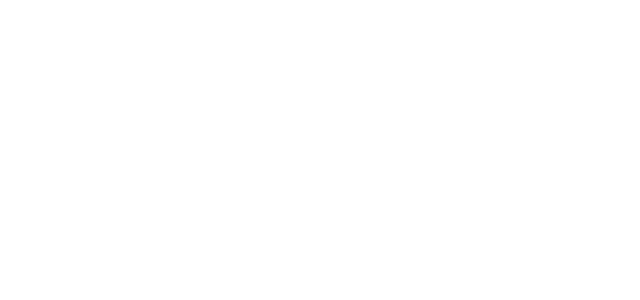
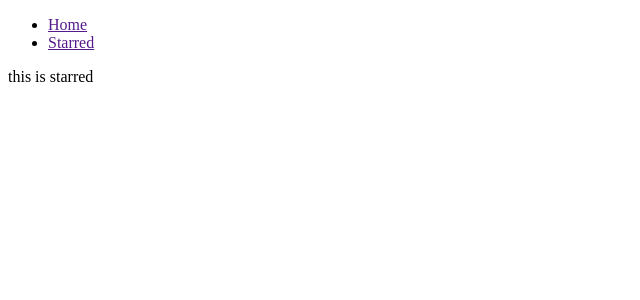
Before and after one commit to vayu02/after-movie-research-app, a React (Create React App) app: page /starred in a window 1280 px wide. Shown: the top 300 px of the page, without its empty margins (0-640 px from the left). Built offline with nearby package versions, Linux system fonts and the light colour scheme.

Commit message:
created navigation and pages component

```diff
--- a/package.json
+++ b/package.json
@@ -10,6 +10,8 @@
     "eslint-plugin-flowtype": "^5.7.2",
     "react": "^17.0.2",
     "react-dom": "^17.0.2",
+    "react-router": "^5.2.0",
+    "react-router-dom": "^5.2.0",
     "react-scripts": "4.0.3",
     "web-vitals": "^1.0.1"
   },
--- a/src/App.js
+++ b/src/App.js
@@ -1,10 +1,23 @@
 import React from 'react'
+import {Switch, Route} from 'react-router-dom'
+import Nav from './components/Nav'
+import Homepage from './pages/Homepage'
+import Starred from './pages/Starred'
 
 const App = () => {
   return (
+
     <div>
+      <Nav />
+      <Switch>
+        <Route exact path='/'><Homepage /></Route>
+        <Route exact path='/starred'><Starred /></Route>
+      <Route>
+        <div>404</div>
+      </Route>
+    </Switch>
+    </div>
 
-    </div>
   )
 }
 
--- /dev/null
+++ b/src/components/Nav.js
@@ -0,0 +1,23 @@
+import React from 'react'
+import {Link} from 'react-router-dom'
+
+
+
+const Links = [
+    {to: '/', text: "Home"},
+    {to: '/starred', text: "Starred"},
+]
+
+const Nav = () => {
+    return (
+        <div>
+            <ul>
+                {
+                    Links.map((link)=><li><Link key={link.to} to={Link.to}>{link.text}</Link></li>)
+                }
+            </ul>
+        </div>
+    )
+}
+
+export default Nav
--- a/src/index.js
+++ b/src/index.js
@@ -3,11 +3,12 @@
 import './index.css';
 import App from './App';
 import reportWebVitals from './reportWebVitals';
+import {BrowserRouter} from 'react-router-dom'
 
 ReactDOM.render(
-  <React.StrictMode>
+  <BrowserRouter>
     <App />
-  </React.StrictMode>,
+  </BrowserRouter>,
   document.getElementById('root')
 );
 
--- /dev/null
+++ b/src/pages/Homepage.js
@@ -0,0 +1,11 @@
+import React from 'react'
+
+const Homepage = () => {
+    return (
+        <div>
+            this is home
+        </div>
+    )
+}
+
+export default Homepage
--- /dev/null
+++ b/src/pages/Starred.js
@@ -0,0 +1,11 @@
+import React from 'react'
+
+const Starred = () => {
+    return (
+        <div>
+            this is starred
+        </div>
+    )
+}
+
+export default Starred
```
Also changed, not shown: 2 other files (tests, documents, lock files or other folders).
